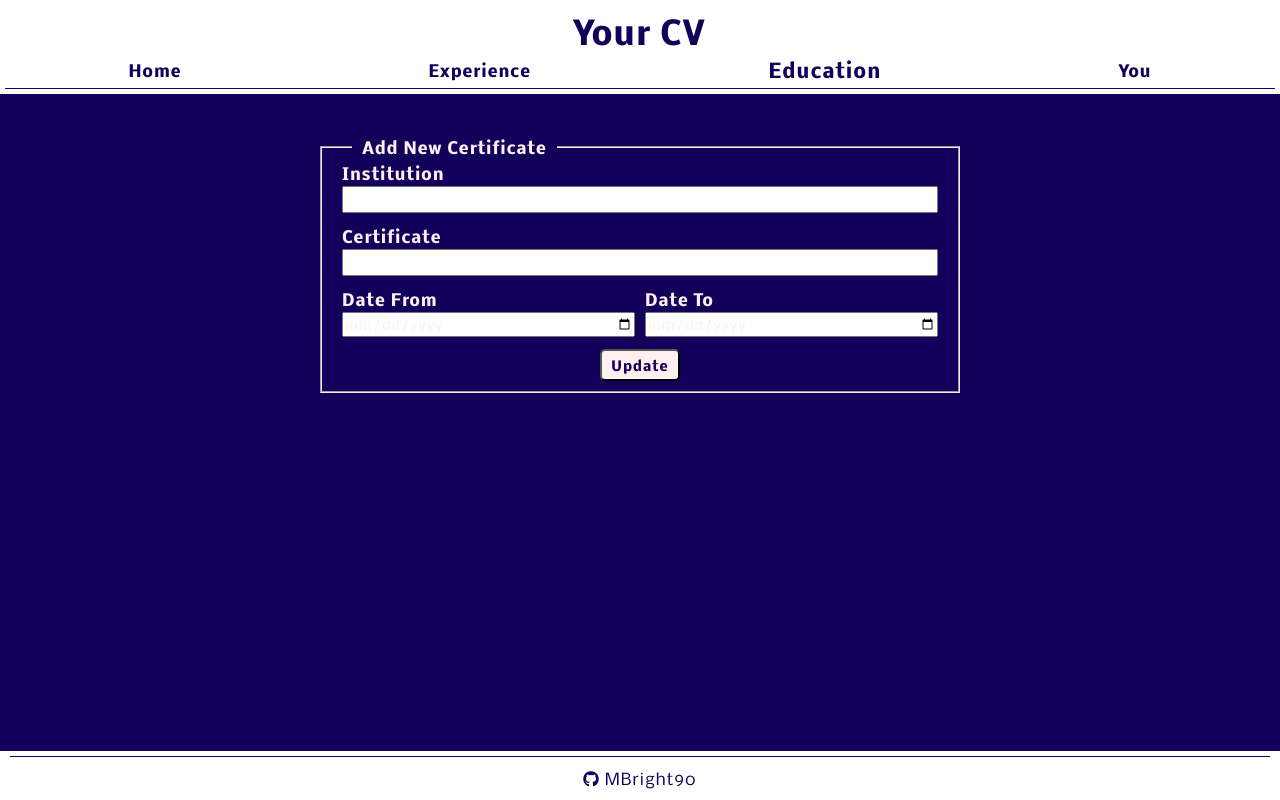
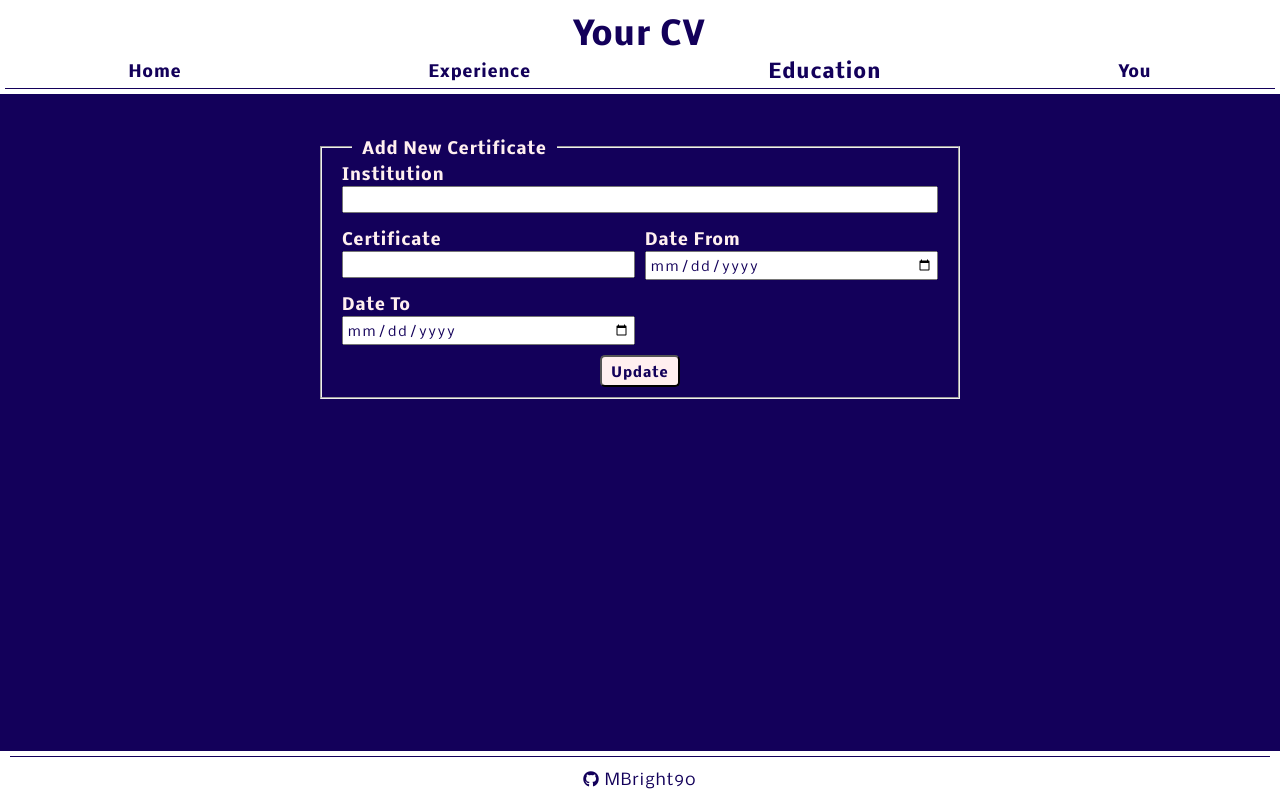
Before and after one commit to MBright90/cv-application, a React app: page / in a window 1280 px wide. Both pictures are taken after a click on the item "Education". Built offline with nearby package versions, Linux system fonts and the light colour scheme.

Commit message:
Add simple styles to education tab items

```diff
--- a/src/style/style.css
+++ b/src/style/style.css
@@ -131,7 +131,7 @@ footer i {
     font-weight: bold;
 }
 
-.education-input-overview input[type=text],
+.education-input-overview input,
 .account-info-input input[type=text] {
     color: #13005A;
     letter-spacing: 2px;
@@ -142,7 +142,8 @@ footer i {
 /* education tab styles */
 /************************/
 
-.education-input-overview {
+.education-input-overview,
+.education-list-overview {
     display: flex;
     flex-direction: column;
     width: max(50%, 400px)
@@ -155,7 +156,7 @@ footer i {
 .education-input-overview fieldset {
     display: grid;
     gap: 10px;
-    grid-template: repeat(3, 1fr) auto / repeat(2, 1fr);
+    grid-template: repeat(2, 1fr) auto auto / repeat(2, 1fr);
     padding: 0 20px;
 }
 
@@ -169,12 +170,12 @@ footer i {
     margin-top: 0;
 }
 
-.education-input-overview fieldset div:nth-of-type(2) {
-    grid-area: 2 / 1 / 3 / 3;
+.education-input-overview fieldset .certificate-input-container {
+    grid-column: 1 / 3;
 }
 
 .education-input-overview fieldset .save-button-container {
-    grid-area: 4 / 1 / 5 / 3;
+    grid-column: 1 / 3;
     height: min-content
 }
 
@@ -186,6 +187,42 @@ footer i {
     font-weight: bold;
     margin: 0 10px;
     padding: 0 10px;
+}
+
+.certificate-input-container {
+    position: relative;
+}
+
+.certificate-input {
+    margin-bottom: 5px;
+}
+
+.new-certificate-button {
+    bottom: -40px;
+    color: #13005A;
+    position: absolute;
+    height: 30px;
+    text-align: center;
+    width: 30px;
+}
+
+.education-list-item {
+    margin: 10px 0;
+    width: 100%;
+}
+
+.education-list-item:not(:first-of-type) {
+    border-top: 2px solid #ffefef;
+}
+
+.education-list-item .education-item-headline {
+    font-size: 24px;
+    font-weight: bold;
+}
+
+.education-list-item .education-item-dates {
+    font-style: italic;
+    margin-bottom: 5px;
 }
 
 /******************/
```
